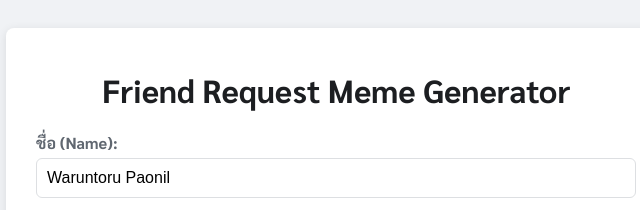
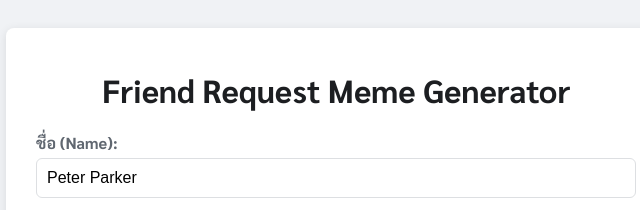
Before and after one commit to priesdelly/friend-request-meme-generator, a plain HTML site: page index.html in a window 1280 px wide. Shown: the top 210 px of the page, 304-944 px from the left. Drawn offline with Linux system fonts and the light colour scheme.

Commit message:
chore: change default name

```diff
--- a/index.html
+++ b/index.html
@@ -15,7 +15,7 @@
         <div class="controls">
             <div class="control-group">
                 <label for="nameInput">ชื่อ (Name):</label>
-                <input type="text" id="nameInput" placeholder="ใส่ชื่อที่นี่..." value="Waruntoru Paonil">
+                <input type="text" id="nameInput" placeholder="ใส่ชื่อที่นี่..." value="Peter Parker">
             </div>
             <div class="control-group">
                 <label for="imageInput">รูปโปรไฟล์ (Profile Picture):</label>
```
